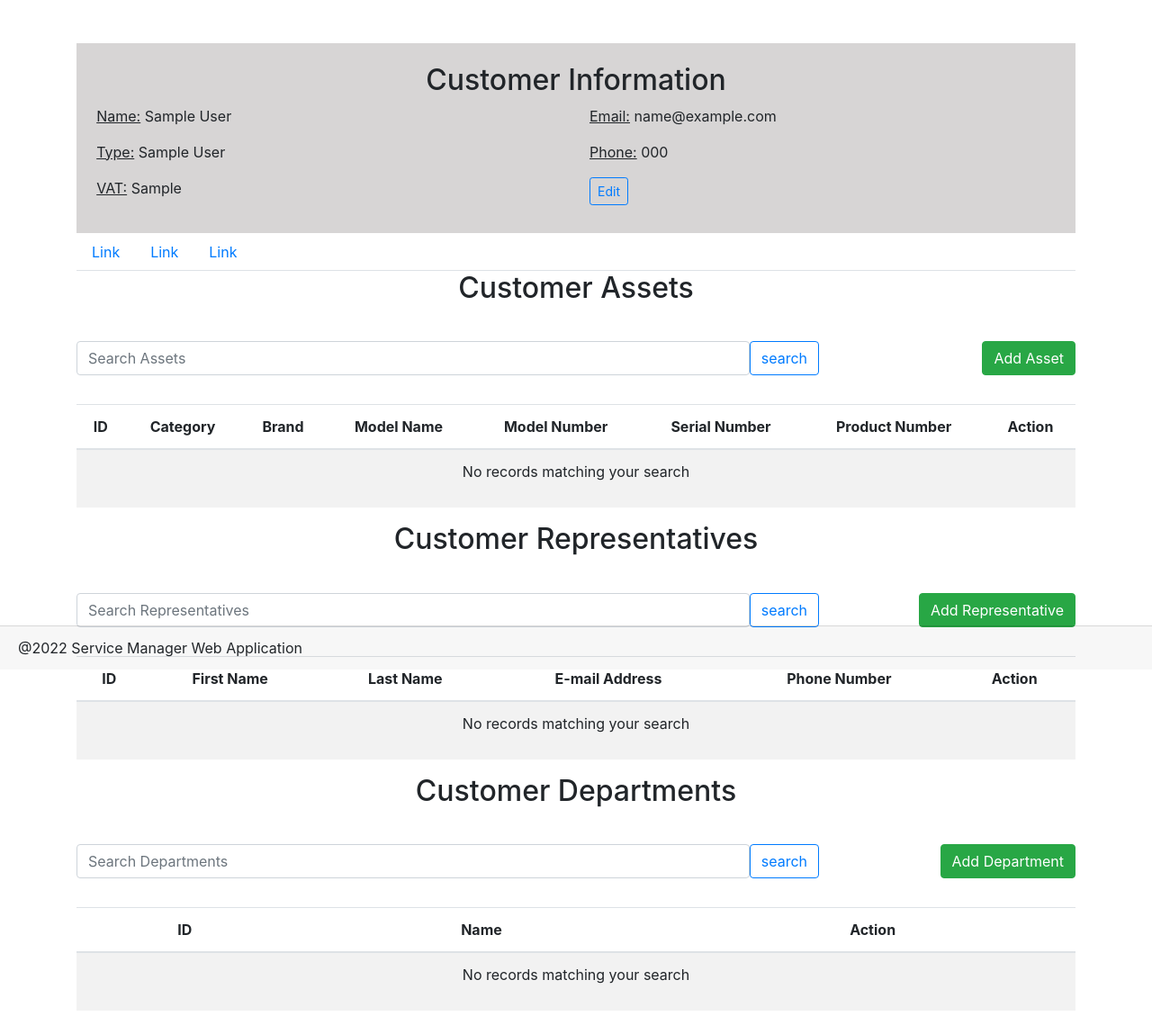
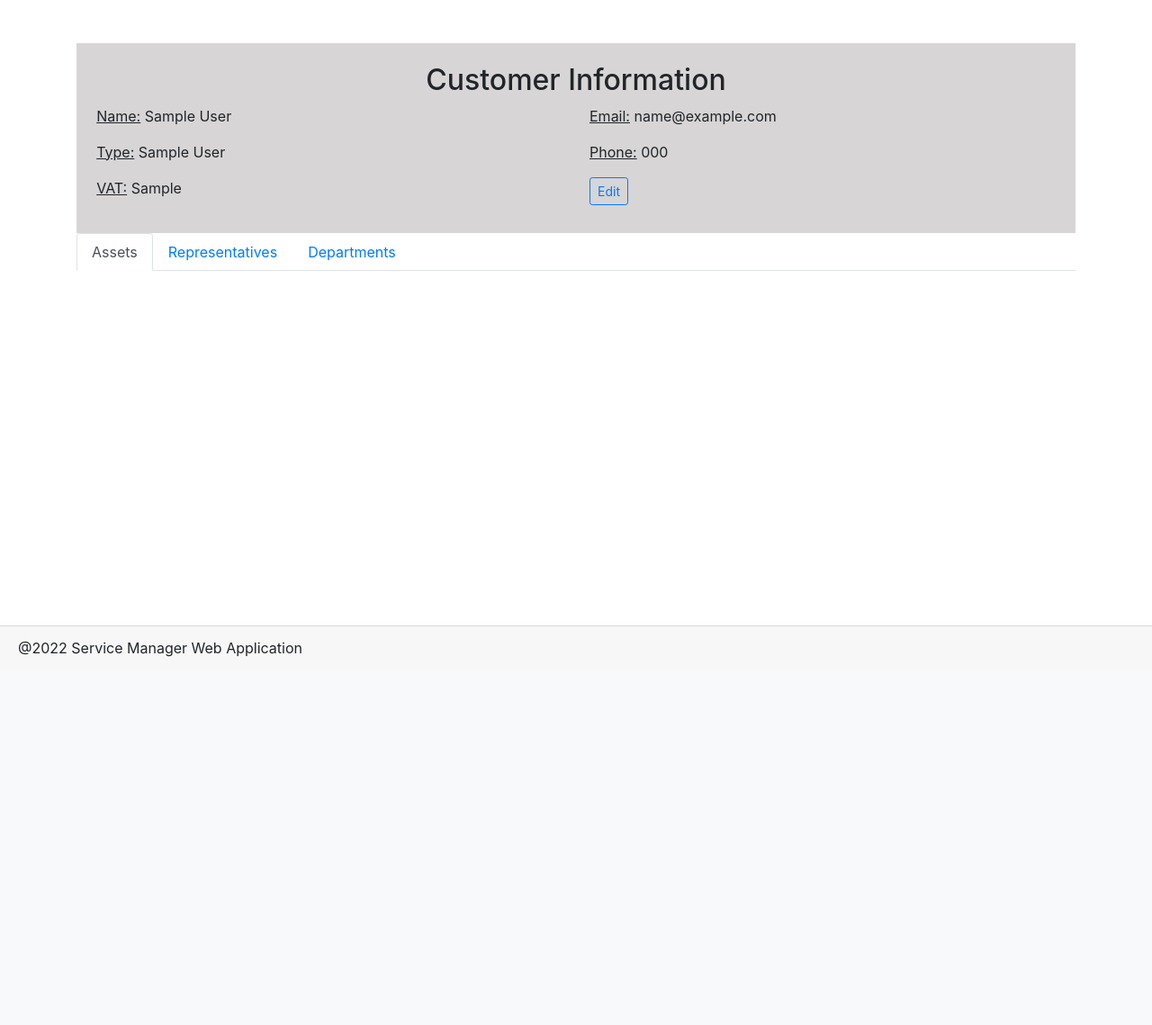
Before and after one commit to svetlinst/Service-manager, a Django app: page /customers/detail/1/ in a window 1280 px wide. Shown: the part 56-1195 px from the top of the page at 90% size. After the commit the page ends 786 px from the top, so only its background shows below. Run offline with Django 4.2, Linux system fonts and the light colour scheme; a user stored in the database is signed in; tables that the repository leaves empty hold one stand-in row (values such as "Sample post"); some libraries are stand-ins or nearby versions.

Commit message:
Make tabs under customer detail functional

```diff
--- a/service_manager/customers/templates/customer/customer_detail.html
+++ b/service_manager/customers/templates/customer/customer_detail.html
@@ -17,31 +17,42 @@
         </div>
     </div>
 
+    <div id="category_tabs">
         <ul class="nav nav-tabs">
 
             <li class="nav-item">
-            <a class="nav-link" href="#">Link</a>
+                <a class="nav-link active" id="test"
+                   href="{% url 'customer_detail' object.pk %}?show_assets">Assets</a>
             </li>
 
             <li class="nav-item">
-            <a class="nav-link" href="#">Link</a>
+                <a class="nav-link"
+                   href="{% url 'customer_detail' object.pk %}?show_representatives">Representatives</a>
             </li>
 
             <li class="nav-item">
-            <a class="nav-link" href="#">Link</a>
+                <a class="nav-link" href="{% url 'customer_detail' object.pk %}?show_departments">Departments</a>
             </li>
 
         </ul>
+    </div>
 
-    {#    Table with Assets assigned to the customer#}
-    <h2 class='text-center'>Customer Assets</h2>
+    {% if 'show_assets' in request.GET %}
         {% include 'customer_asset/customer_assets.html' %}
+    {% elif 'show_representatives' in request.GET %}
+        {% include 'customer_representatives/customer_representatives.html' %}
+    {% elif 'show_departments' in request.GET %}
+        {% include 'customer_department/customer_departments.html' %}
+    {% endif %}
+    <script>
+        let triggerTabList = [].slice.call(document.querySelectorAll('#category_tabs a'))
+        triggerTabList.forEach(function (triggerEl) {
+            let tabTrigger = new bootstrap.Tab(triggerEl)
 
-    {#    Table with Customer Representatives#}
-    <h2 class='text-center'>Customer Representatives</h2>
-    {% include 'customer_representatives/customer_representatives.html' %}
-
-    {#    Table with Customer Departments#}
-    <h2 class='text-center'>Customer Departments</h2>
-    {% include 'customer_department/customer_departments.html' %}
+            triggerEl.addEventListener('click', function (event) {
+                event.preventDefault()
+                tabTrigger.show()
+            })
+        })
+    </script>
 {% endblock %}
--- a/service_manager/customers/templates/customer/customers.html
+++ b/service_manager/customers/templates/customer/customers.html
@@ -41,7 +41,8 @@
                     <td>{{ customer.email_address }}</td>
                     <td>{{ customer.phone_number }}</td>
                     <td>
-                        <a class="btn btn-outline-primary btn-sm" href="{% url 'customer_detail' customer.id %}"
+                        <a class="btn btn-outline-primary btn-sm"
+                           href="{% url 'customer_detail' customer.id %}?show_assets"
                            role="button">Manage</a>
                         <a class="btn btn-outline-danger btn-sm" href="{% url 'delete_customer' customer.id %}"
                            role="button">Delete</a>
--- a/service_manager/customers/views.py
+++ b/service_manager/customers/views.py
@@ -27,15 +27,6 @@
     model = Customer
     template_name = 'customer/customer_detail.html'
 
-
-class EditCustomerView(auth_mixins.LoginRequiredMixin, views.UpdateView):
-    model = Customer
-    form_class = EditCustomerForm
-    template_name = 'customer/customer_edit.html'
-
-    def get_success_url(self):
-        return reverse_lazy('customer_detail', kwargs={'pk': self.kwargs['pk']})
-
     def get_context_data(self, **kwargs):
         context = super().get_context_data(**kwargs)
         customer = context['customer']
@@ -60,6 +51,15 @@
         return context
 
 
+class EditCustomerView(auth_mixins.LoginRequiredMixin, views.UpdateView):
+    model = Customer
+    form_class = EditCustomerForm
+    template_name = 'customer/customer_edit.html'
+
+    def get_success_url(self):
+        return reverse_lazy('customer_detail', kwargs={'pk': self.kwargs['pk']})
+
+
 class CreateCustomerView(auth_mixins.LoginRequiredMixin, views.CreateView):
     model = Customer
     form_class = CreateCustomerForm
@@ -79,7 +79,7 @@
     template_name = 'customer_asset/customer_asset_create.html'
 
     def get_success_url(self):
-        return reverse_lazy('edit_customer', kwargs={'pk': self.object.customer.pk})
+        return reverse_lazy('customer_detail', kwargs={'pk': self.object.customer.pk})
 
     def get_initial(self):
         customer_id = self.kwargs['customer_id']
@@ -105,7 +105,7 @@
     template_name = 'customer_asset/customer_asset_edit.html'
 
     def get_success_url(self):
-        return reverse_lazy('edit_customer', kwargs={'pk': self.object.customer.pk})
+        return reverse_lazy('customer_detail', kwargs={'pk': self.object.customer.pk})
 
 
 class DeleteCustomerAssetView(auth_mixins.LoginRequiredMixin, views.DeleteView):
@@ -113,7 +113,7 @@
     template_name = 'customer_asset/customer_asset_delete.html'
 
     def get_success_url(self):
-        return reverse_lazy('edit_customer', kwargs={'pk': self.object.customer.pk})
+        return reverse_lazy('customer_detail', kwargs={'pk': self.object.customer.pk})
 
 
 class CustomerRepresentativesListView(auth_mixins.LoginRequiredMixin, views.ListView):
@@ -136,7 +136,7 @@
         return super().get_initial()
 
     def get_success_url(self):
-        return reverse_lazy('edit_customer', kwargs={'pk': self.object.customer.pk})
+        return reverse_lazy('customer_detail', kwargs={'pk': self.object.customer.pk})
 
     def get_context_data(self, **kwargs):
         context = super().get_context_data(**kwargs)
@@ -154,7 +154,7 @@
     form_class = EditCustomerRepresentativeForm
 
     def get_success_url(self):
-        return reverse_lazy('edit_customer', kwargs={'pk': self.object.customer.pk})
+        return reverse_lazy('customer_detail', kwargs={'pk': self.object.customer.pk})
 
 
 class DeleteCustomerRepresentativeView(auth_mixins.LoginRequiredMixin, views.DeleteView):
@@ -162,7 +162,7 @@
     template_name = 'customer_representatives/customer_representative_delete.html'
 
     def get_success_url(self):
-        return reverse_lazy('edit_customer', kwargs={'pk': self.object.customer.pk})
+        return reverse_lazy('customer_detail', kwargs={'pk': self.object.customer.pk})
 
 
 class CustomerDepartmentsListView(auth_mixins.LoginRequiredMixin, views.ListView):
@@ -188,7 +188,7 @@
     def get_success_url(self):
         customer_id = self.kwargs['customer_id']
         if customer_id:
-            return reverse_lazy('edit_customer', kwargs={'pk': customer_id})
+            return reverse_lazy('customer_detail', kwargs={'pk': customer_id})
         return reverse_lazy('customers_list')
 
     def get_context_data(self, **kwargs):
@@ -209,7 +209,7 @@
     def get_success_url(self):
         customer_id = self.kwargs['customer_id']
         if customer_id:
-            return reverse_lazy('edit_customer', kwargs={'pk': customer_id})
+            return reverse_lazy('customer_detail', kwargs={'pk': customer_id})
         return reverse_lazy('customers_list')
 
 
@@ -220,5 +220,5 @@
     def get_success_url(self):
         customer_id = self.kwargs['customer_id']
         if customer_id:
-            return reverse_lazy('edit_customer', kwargs={'pk': customer_id})
+            return reverse_lazy('customer_detail', kwargs={'pk': customer_id})
         return reverse_lazy('customers_list')
```
Lines whose indentation alone changed are shown as unchanged.
